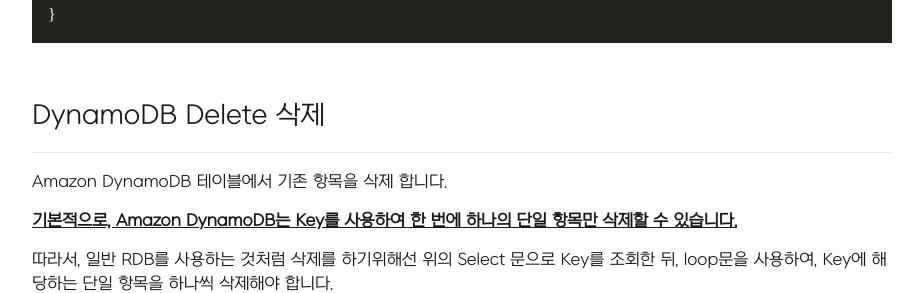
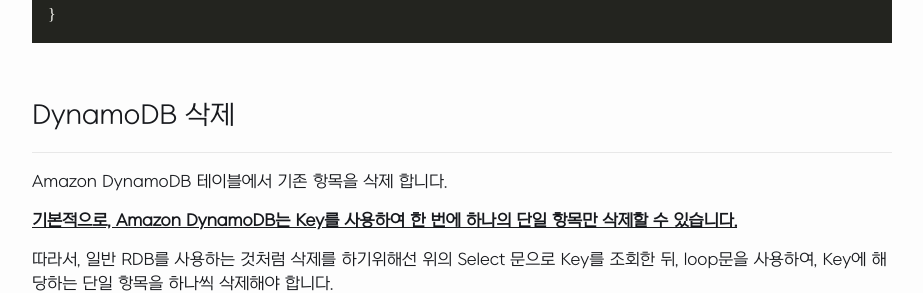
Before and after one commit to batteryhob/batteryhob.github.io, a Jekyll site: the page built from _posts/2021-06-29-NodejsForDynamoDB-전지호.md, in a window 1280 px wide and 900 px high, scrolled down 3442 px. Shown: the part 159-452 px from the top of the window, without its empty margins (178-1101 px from the left). Built offline with Jekyll 4.4.1, drawn with Linux system fonts in a browser that asks for light colours; nearby versions of some CDN libraries; some web fonts are replaced.

Commit message:
fix minor

```diff
--- a/_posts/2021-06-29-NodejsForDynamoDB-전지호.md
+++ b/_posts/2021-06-29-NodejsForDynamoDB-전지호.md
@@ -153,7 +153,7 @@ export const selectDatas = async (_id) => {
 
 <br/>
 
-##  DynamoDB Delete 삭제
+##  DynamoDB 삭제
 
 <hr/>
 
```
